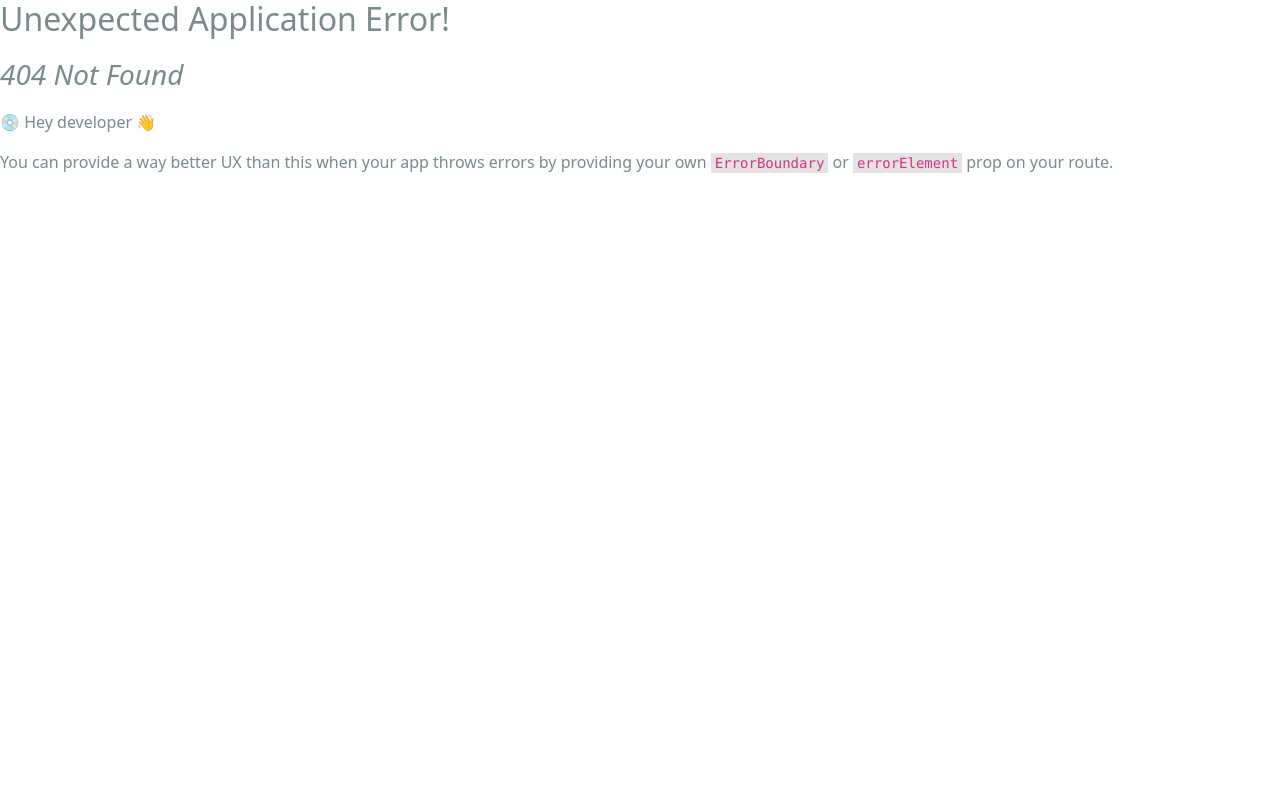
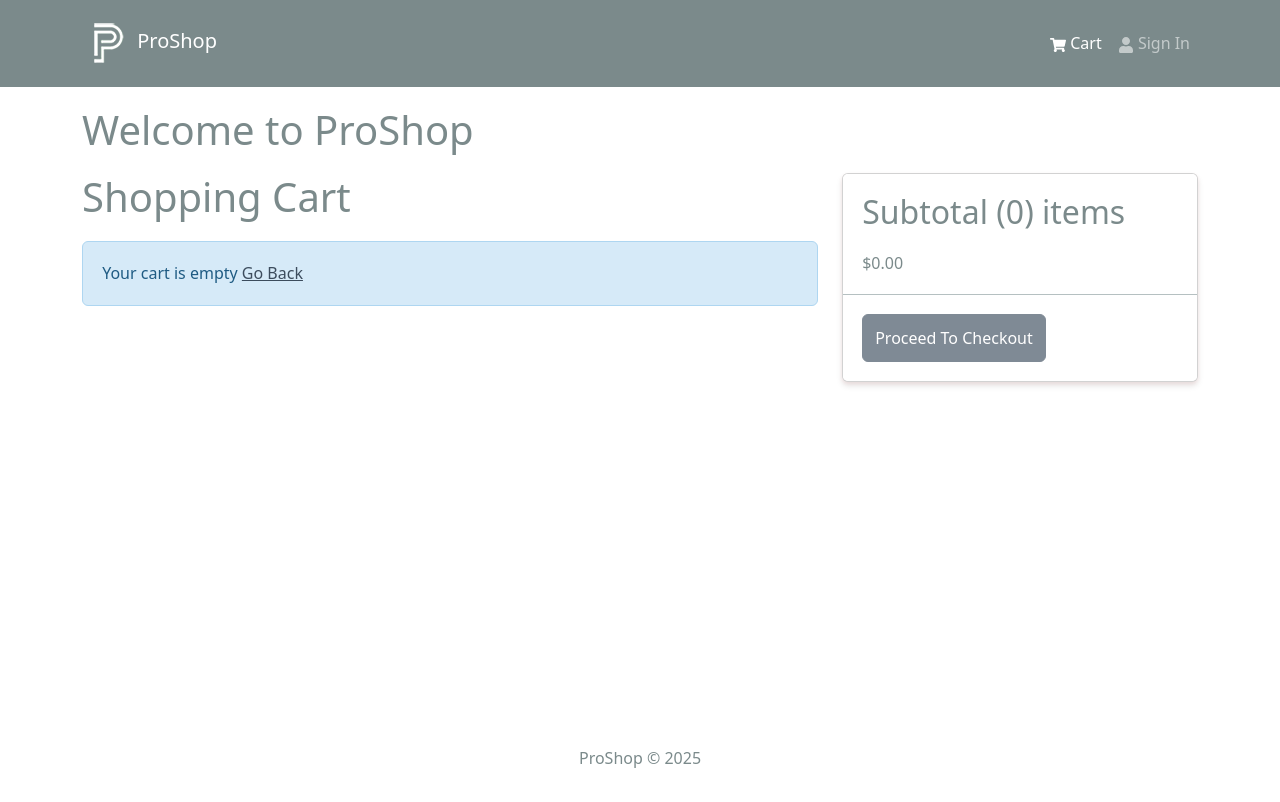
Before and after one commit to taras-protsyshyn/proshop, a React (Create React App) app in the folder frontend/: page /cart in a window 1280 px wide. Before the commit this address had no page. Shown: the top 802 px of the page. Built offline with nearby package versions, Linux system fonts and the light colour scheme; the HTML template or start-up script is replaced by a standard one.

Commit message:
Add cart screen

```diff
--- a/frontend/src/index.js
+++ b/frontend/src/index.js
@@ -14,12 +14,14 @@
 import App from "./App";
 import { HomeScreen } from "./screens/HomeScreen";
 import { ProductScreen } from "./screens/ProductScreen";
+import { CartScreens } from "./screens/CartScreens";
 
 const router = createBrowserRouter(
   createRoutesFromElements(
     <Route path="/" element={<App />}>
       <Route index={true} path="/" element={<HomeScreen />}></Route>
       <Route path="product/:id" element={<ProductScreen />}></Route>
+      <Route path="cart" element={<CartScreens />}></Route>
     </Route>
   )
 );
--- /dev/null
+++ b/frontend/src/screens/CartScreens.jsx
@@ -0,0 +1,87 @@
+import { Link, useNavigate } from "react-router-dom";
+import { Row, Col, ListGroup, Image, Form, Button, Card } from "react-bootstrap";
+import { FaTrash } from "react-icons/fa";
+import Message from "../components/Message";
+import { useDispatch, useSelector } from "react-redux";
+import { addToCart } from "../slices/cartSlice";
+
+export const CartScreens = () => {
+  const navigate = useNavigate();
+  const dispatch = useDispatch();
+  const { cartItems } = useSelector((state) => state.cart);
+
+  const addToCartHandler = (item) => {
+    dispatch(addToCart(item));
+  };
+
+  return (
+    <Row>
+      <Col md={8}>
+        <h1 style={{ marginBottom: "20px" }}>Shopping Cart</h1>
+        {cartItems.length === 0 ? (
+          <Message>
+            Your cart is empty <Link to="/">Go Back</Link>
+          </Message>
+        ) : (
+          <ListGroup variant="flush">
+            {cartItems.map((item) => (
+              <ListGroup.Item key={item._id}>
+                {
+                  <Row>
+                    <Col md={2}>
+                      <Image src={item.src} alt={item.name} fluid rounded />
+                    </Col>
+                    <Col md={3}>
+                      <Link to={`/product/${item._id}`}>{item.name}</Link>
+                    </Col>
+                    <Col md={2}>${item.price}</Col>
+                    <Col md={2}>
+                      <Form.Control
+                        as="select"
+                        value={item.qty}
+                        onChange={(event) =>
+                          addToCartHandler({ ...item, qty: Number(event.target.value) })
+                        }
+                      >
+                        {[...Array(item.countInStock).keys()].map((x) => (
+                          <option key={x + 1} value={x + 1}>
+                            {x + 1}
+                          </option>
+                        ))}
+                      </Form.Control>
+                    </Col>
+                    <Col md={2}>
+                      <Button type="button" variant="light">
+                        <FaTrash />
+                      </Button>
+                    </Col>
+                  </Row>
+                }
+              </ListGroup.Item>
+            ))}
+          </ListGroup>
+        )}
+      </Col>
+      <Col md={4}>
+        <Card>
+          <ListGroup variant="flush">
+            <ListGroup.Item>
+              <h2>Subtotal ({cartItems.reduce((acc, item) => acc + item.qty, 0)}) items</h2>$
+              {cartItems.reduce((acc, item) => acc + item.qty * item.price, 0).toFixed(2)}
+            </ListGroup.Item>
+            <ListGroup.Item>
+              <Button
+                type="button"
+                className="btn-block"
+                disabled={cartItems.length === 0}
+                onClick={() => navigate("/login?redirect=shipping")}
+              >
+                Proceed To Checkout
+              </Button>
+            </ListGroup.Item>
+          </ListGroup>
+        </Card>
+      </Col>
+    </Row>
+  );
+};
```
